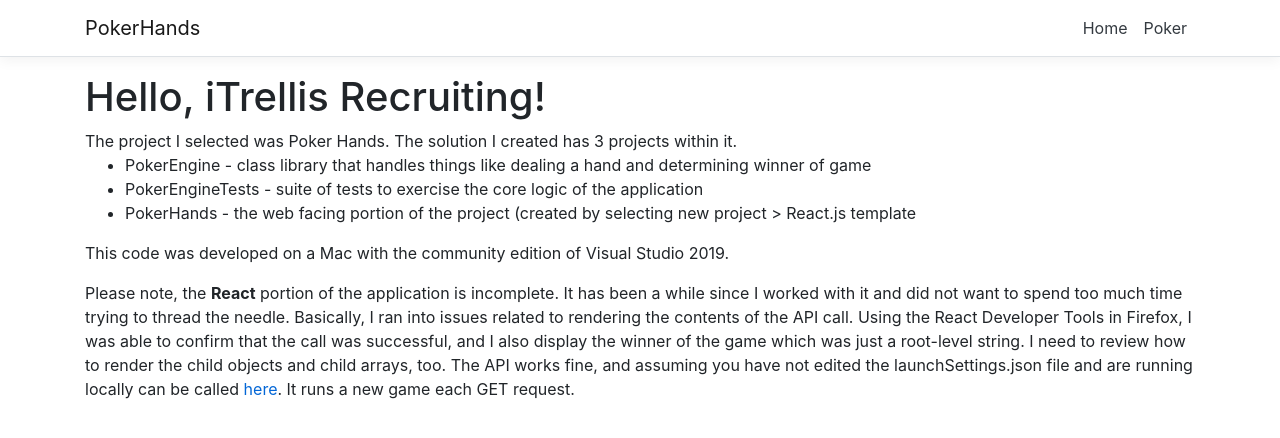
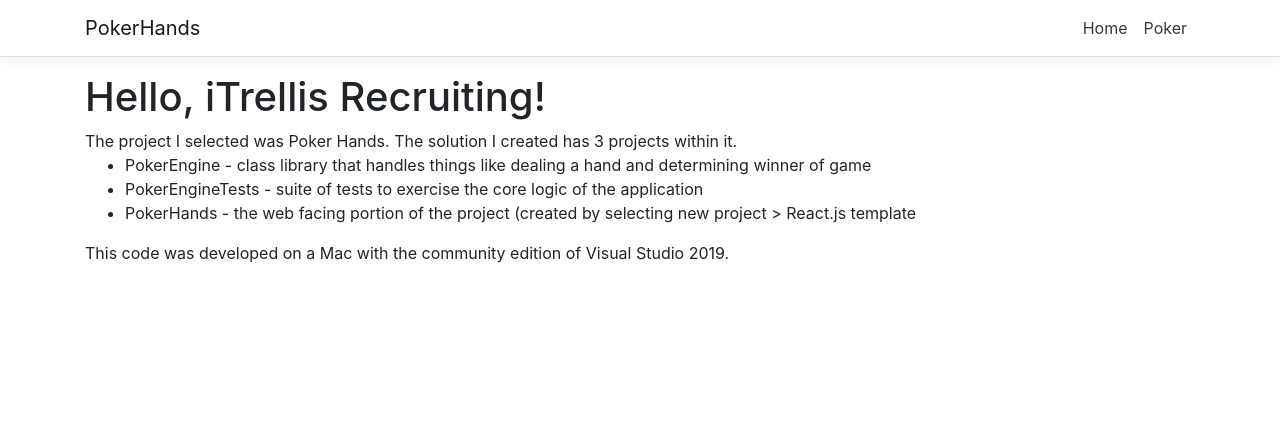
Before and after one commit to iamrawgavin/pokerhands, a React (Create React App) app in the folder PokerHands/ClientApp/: page / in a window 1280 px wide. Shown: the top 438 px of the page. Built offline with nearby package versions, Linux system fonts and the light colour scheme.

Commit message:
Update Home.js
Fixed code so now it runs a hand and displays the data albeit in an ugly manner!

```diff
--- a/PokerHands/ClientApp/src/components/Home.js
+++ b/PokerHands/ClientApp/src/components/Home.js
@@ -16,12 +16,6 @@ export class Home extends Component {
                 </ul>
                 This code was developed on a Mac with the community edition of Visual Studio 2019.
             </p>
-            <p>
-                Please note, the <b>React</b> portion of the application is incomplete. It has been a while since I worked with it and did not want to spend too much time trying to thread the needle.
-                Basically, I ran into issues related to rendering the contents of the API call. Using the React Developer Tools in Firefox, I was able to confirm that the call was successful,
-                and I also display the winner of the game which was just a root-level string. I need to review how to render the child objects and child arrays, too. The API works fine, and assuming you
-                have not edited the launchSettings.json file and are running locally can be called <a target="_blank" href="https://localhost:32330/api/pokerengine">here</a>. It runs a new game each GET request.
-            </p>
       </div>
     );
   }
```
